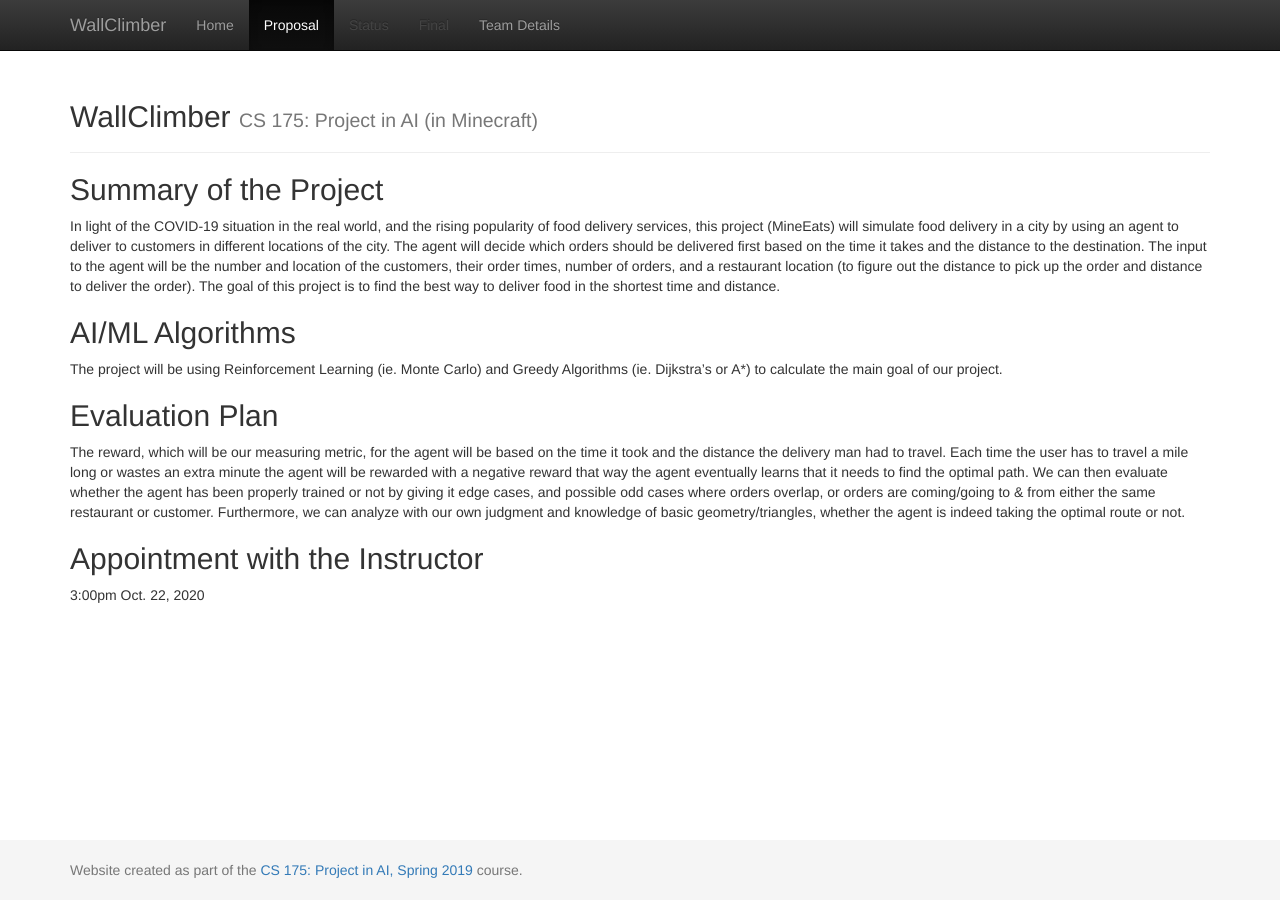
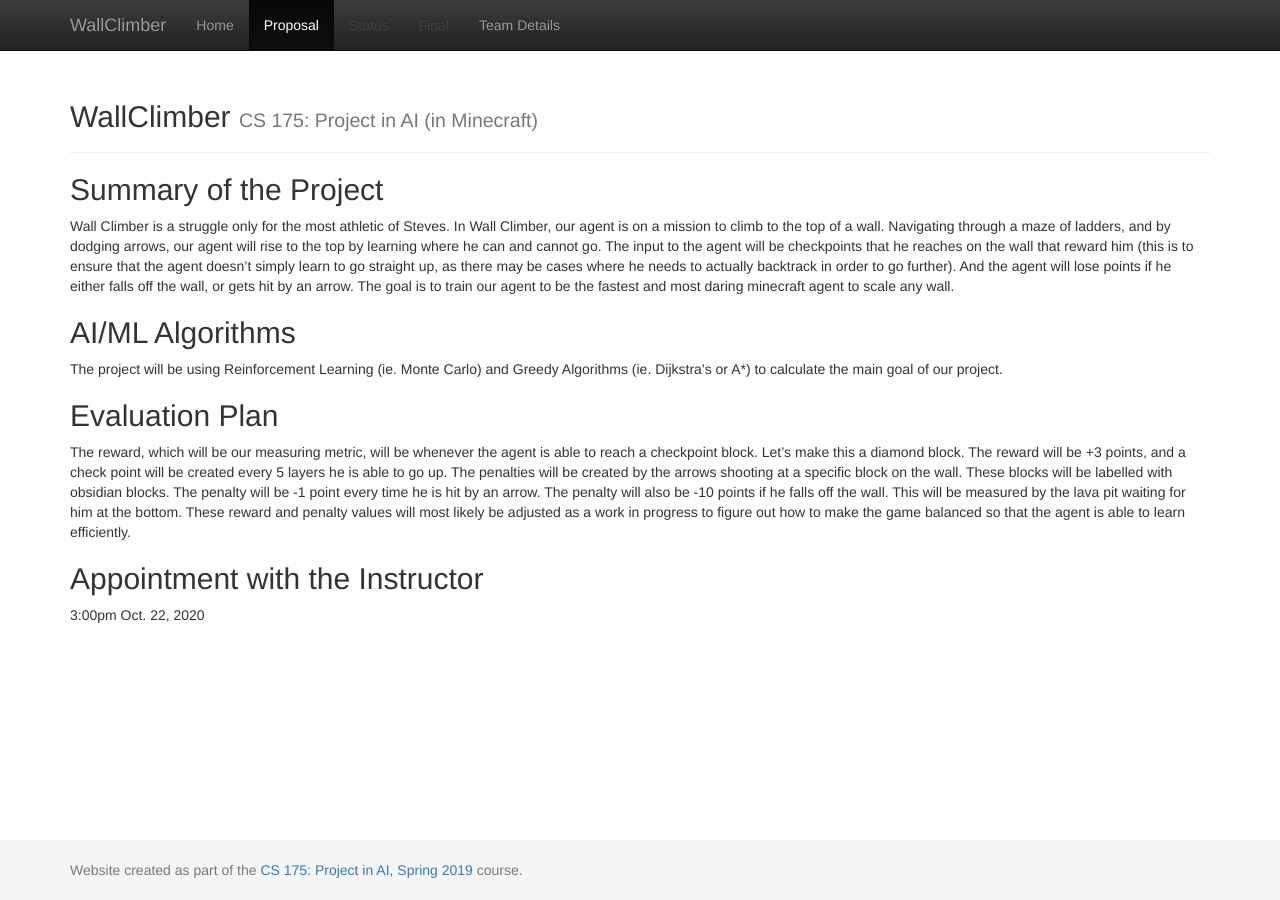
Before and after one commit to Superpanda35/Serious-Sam, a Jekyll site: the page built from docs/proposal.md, in a window 1280 px wide. Built offline with Jekyll 4.4.1, drawn with Linux system fonts in a browser that asks for light colours.

Commit message:
Update proposal.md

```diff
--- a/docs/proposal.md
+++ b/docs/proposal.md
@@ -5,7 +5,7 @@ title: Proposal
 
 ## Summary of the Project ##
 
-In light of the COVID-19 situation in the real world, and the rising popularity of food delivery services, this project (MineEats) will simulate food delivery in a city by using an agent to deliver to customers in different locations of the city. The agent will decide which orders should be delivered first based on the time it takes and the distance to the destination. The input to the agent will be the number and location of the customers, their order times, number of orders, and a restaurant location (to figure out the distance to pick up the order and distance to deliver the order). The goal of this project is to find the best way to deliver food in the shortest time and distance.
+Wall Climber is a struggle only for the most athletic of Steves. In Wall Climber, our agent is on a mission to climb to the top of a wall. Navigating through a maze of ladders, and by dodging arrows, our agent will rise to the top by learning where he can and cannot go. The input to the agent will be checkpoints that he reaches on the wall that reward him (this is to ensure that the agent doesn't simply learn to go straight up, as there may be cases where he needs to actually backtrack in order to go further). And the agent will lose points if he either falls off the wall, or gets hit by an arrow. The goal is to train our agent to be the fastest and most daring minecraft agent to scale any wall.
 
 ## AI/ML Algorithms ##
 
@@ -13,7 +13,7 @@ The project will be using Reinforcement Learning (ie. Monte Carlo) and Greedy Al
 
 ## Evaluation Plan ##
 
-The reward, which will be our measuring metric, for the agent will be based on the time it took and the distance the delivery man had to travel. Each time the user has to travel a mile long or wastes an extra minute the agent will be rewarded with a negative reward that way the agent eventually learns that it needs to find the optimal path. We can then evaluate whether the agent has been properly trained or not by giving it edge cases, and possible odd cases where orders overlap, or orders are coming/going to & from either the same restaurant or customer. Furthermore, we can analyze with our own judgment and knowledge of basic geometry/triangles, whether the agent is indeed taking the optimal route or not.
+The reward, which will be our measuring metric, will be whenever the agent is able to reach a checkpoint block. Let's make this a diamond block. The reward will be +3 points, and a check point will be created every 5 layers he is able to go up. The penalties will be created by the arrows shooting at a specific block on the wall. These blocks will be labelled with obsidian blocks. The penalty will be -1 point every time he is hit by an arrow. The penalty will also be -10 points if he falls off the wall. This will be measured by the lava pit waiting for him at the bottom. These reward and penalty values will most likely be adjusted as a work in progress to figure out how to make the game balanced so that the agent is able to learn efficiently.
 
 ## Appointment with the Instructor ##
 
```
